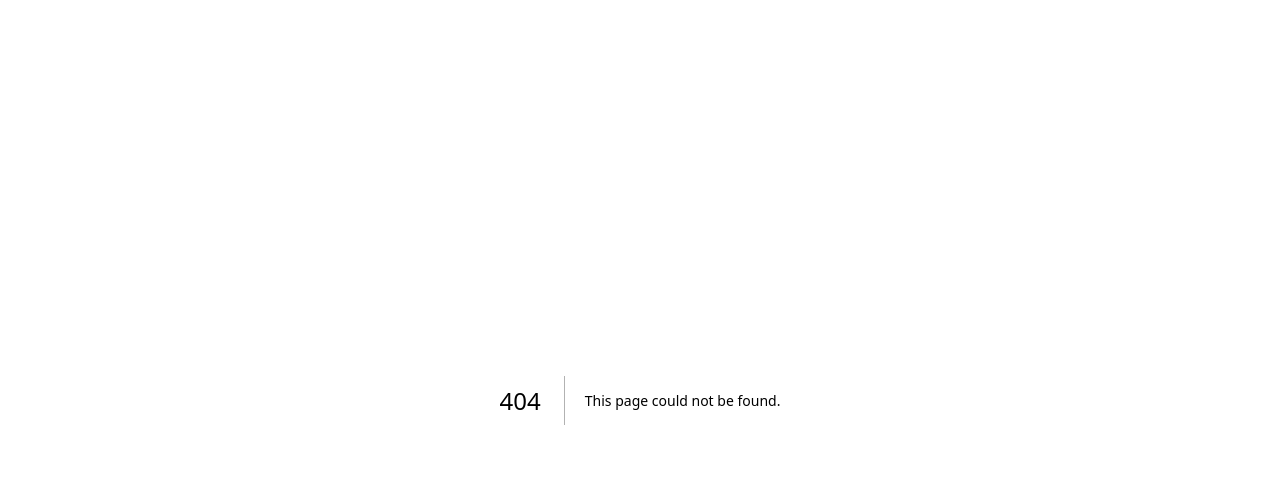
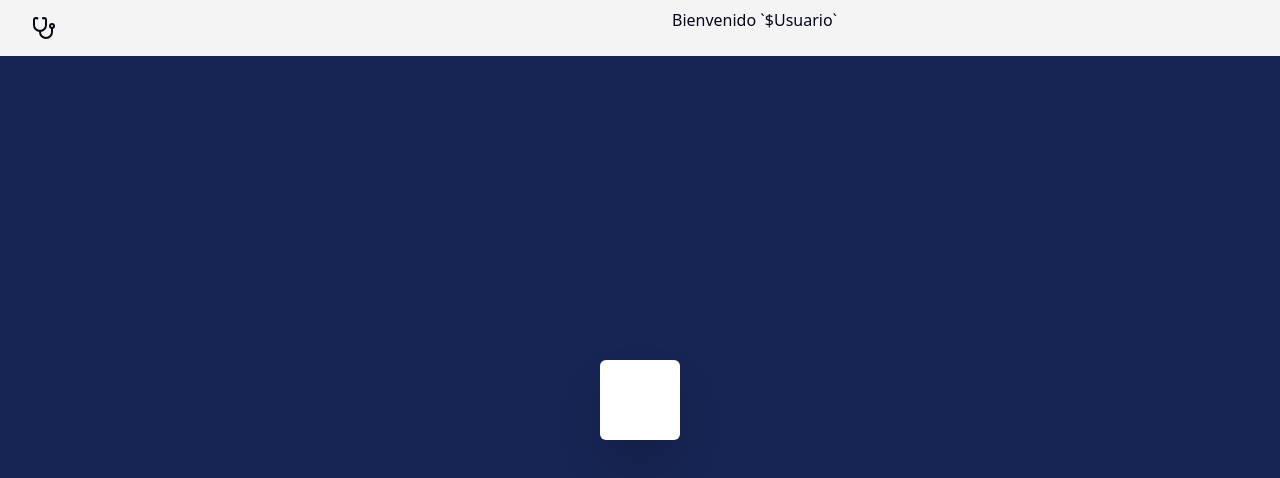
Before and after one commit to agustinpiperno/TDL, a Next.js app in the folder sistema-interno-hospitales/: page /mainPage in a window 1280 px wide. Before the commit this address had no page. Shown: the top 478 px of the page. Built offline with nearby package versions, Linux system fonts and the light colour scheme.

Commit message:
se agrego pagina principal

```diff
--- /dev/null
+++ b/sistema-interno-hospitales/src/app/mainPage/layout.tsx
@@ -0,0 +1,15 @@
+import NavbarMainPage from "@/components/NavbarMainPage"; // Adjust the path based on your project structure
+import "@/styles/globals.css"; // Import your global styles here
+
+export default function RootLayout({
+	children,
+}: {
+	children: React.ReactNode;
+}) {
+	return (
+		<div className="h-screen flex flex-col justify-center items-center bg-blue-950">
+			<NavbarMainPage />
+			<div className="bg-white p-10 rounded-md shadow-2xl">{children}</div>
+		</div>
+	);
+}
--- /dev/null
+++ b/sistema-interno-hospitales/src/app/mainPage/page.tsx
@@ -0,0 +1,9 @@
+import WelcomeBanner from "@/components/WelcomeBanner";
+
+export default function mainPage() {
+	return (
+		<div className="w-full">
+			<WelcomeBanner />
+		</div>
+	);
+}
--- /dev/null
+++ b/sistema-interno-hospitales/src/components/NavbarMainPage.tsx
@@ -0,0 +1,15 @@
+import { Stethoscope } from "lucide-react";
+import Link from "next/link";
+
+const Navbar = () => {
+	return (
+		<div className="bg-zinc-100 py-2 border-s-zinc-200 fixed w-full z-10 top-0">
+			<div className="container flex items-center justify-between h-10">
+				<Link href="/home">
+					<Stethoscope />
+				</Link>
+			</div>
+		</div>
+	);
+};
+export default Navbar;
--- /dev/null
+++ b/sistema-interno-hospitales/src/components/WelcomeBanner.tsx
@@ -0,0 +1,11 @@
+const WelcomeBanner = () => {
+    const nombreUsuario = "Usuario"
+    return (
+        <div className="bg-zinc-100 py-2 border-s-zinc-200 fixed w-full z-10 top-0">
+            <div className="container flex items-center justify-between">
+                Bienvenido `${nombreUsuario}`
+            </div>
+        </div>
+    );
+};
+export default WelcomeBanner;
```
